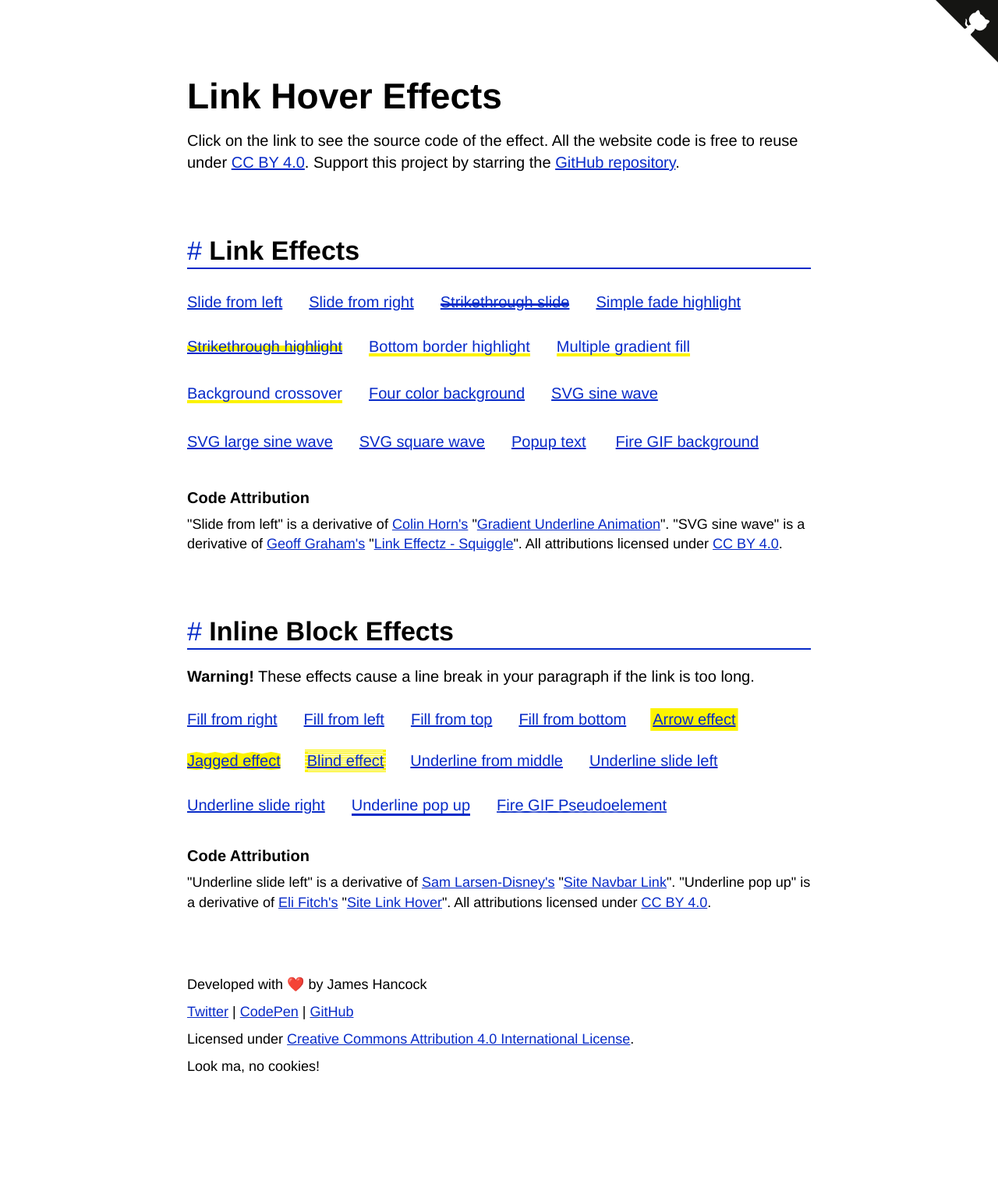
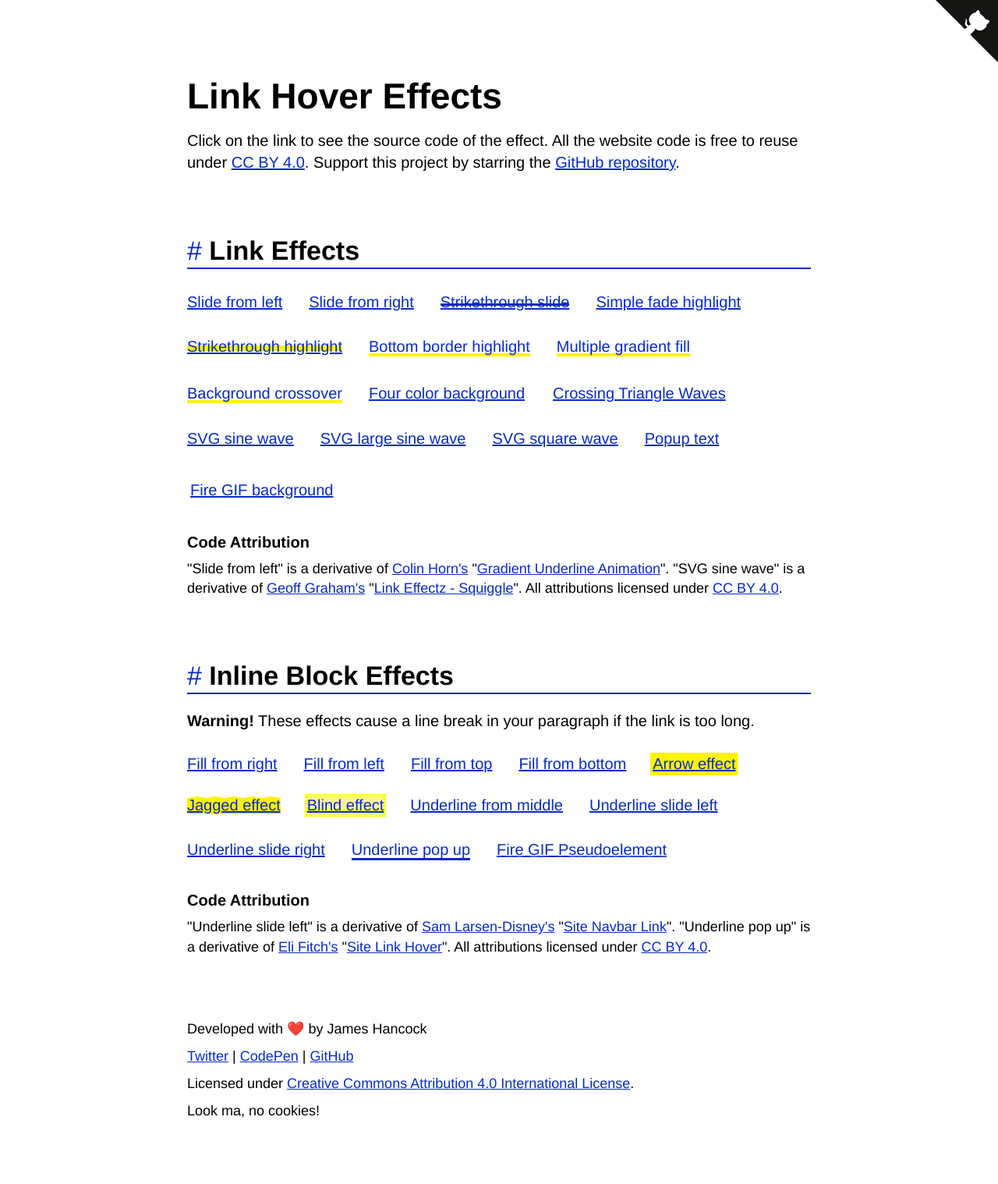
Before and after one commit to jhancock532/link-hover-effects, a Jekyll site: the page built from index.html, in a window 1280 px wide. Shown: the whole page at 78% size. Built offline with Jekyll 4.4.1, drawn with Linux system fonts in a browser that asks for light colours; some web fonts are replaced; before the commit the page ends 1461 px from its top, so only the background shows below that.

Commit message:
crossing triangle waves

```diff
--- a/_includes/link-effects.html
+++ b/_includes/link-effects.html
@@ -11,6 +11,7 @@
     <a class="link link--multi-gradient-fill" href="https://github.com/jhancock532/link-hover-effects/blob/master/_sass/link-styles/_multiple-background-gradients.scss">Multiple gradient fill</a>
     <a class="link link--background-crossover" href="https://github.com/jhancock532/link-hover-effects/blob/master/_sass/link-styles/_multiple-background-gradients.scss">Background crossover</a>
     <a class="link link--four-color-background" href="https://github.com/jhancock532/link-hover-effects/blob/master/_sass/link-styles/_multiple-background-gradients.scss">Four color background</a>
+    <a class="link link--crossing-triangle-waves" href="https://github.com/jhancock532/link-hover-effects/blob/master/_sass/link-styles/_crossing-triangle-waves.scss">Crossing Triangle Waves</a>
     <a class="link link--svg-sine-wave" href="https://github.com/jhancock532/link-hover-effects/blob/master/_sass/link-styles/_svg-animations.scss">SVG sine wave</a>
     <a class="link link--svg-large-sine-wave" href="https://github.com/jhancock532/link-hover-effects/blob/master/_sass/link-styles/_svg-animations.scss">SVG large sine wave</a>
     <a class="link link--svg-square-wave" href="https://github.com/jhancock532/link-hover-effects/blob/master/_sass/link-styles/_svg-animations.scss">SVG square wave</a>
--- /dev/null
+++ b/_sass/link-styles/_crossing-triangle-waves.scss
@@ -0,0 +1,22 @@
+.link {
+
+  //CSS Demo at https://codepen.io/jhancock532/pen/xxLVKKv
+
+  &--crossing-triangle-waves {
+    padding: 2px;
+    background-size: 20px auto, 20px auto;
+    background-repeat: repeat-x, repeat-x;
+    background-position: 0 2em, 0 4em;
+    background-image:
+      conic-gradient(from 65deg at 0% 70%, $color--dark-blue 65deg 180deg, transparent 180deg),
+      conic-gradient(from -65deg at 100% 40%, transparent 180deg, $color--blue 180deg);
+    color: $color--secondary;
+    transition: background-position 1s ease-in, color 1s ease;
+
+    &:hover {
+      background-position: -8em 0, 8em 0;
+      transition: background-position 1s ease-out, color 0.5s ease-out 0.5s;
+      color: white;
+    }
+  }
+}
--- a/_sass/main.scss
+++ b/_sass/main.scss
@@ -10,6 +10,7 @@
 @import "link-styles/link";
 @import "link-styles/highlight-mix-blend-mode";
 @import "link-styles/highlight-background";
+@import "link-styles/crossing-triangle-waves";
 @import "link-styles/background-underline-slide";
 @import "link-styles/multiple-background-gradients";
 @import "link-styles/clip-path-effects";
```
